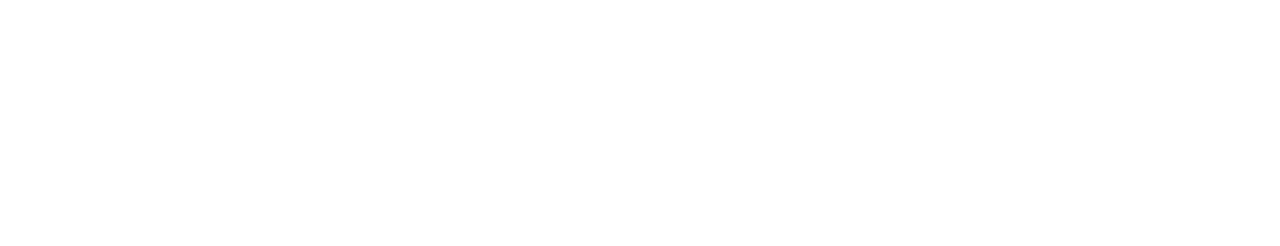
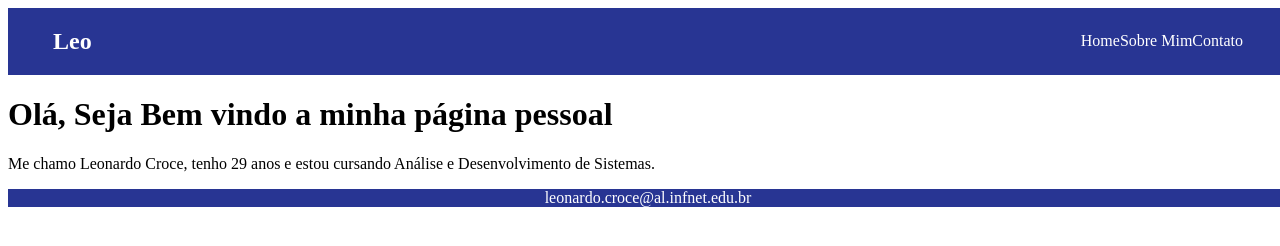
Before and after one commit to Leocroce/Pagina-Pessoal, a plain HTML site: page index.html in a window 1280 px wide. Drawn offline with Linux system fonts and the light colour scheme.

Commit message:
Página Pessoal Infnet

```diff
--- a/index.html
+++ b/index.html
@@ -9,7 +9,27 @@
 </head>
 
 <body>
-
+  <head>
+    <nav class="header">
+      <h1>Leo</h1>
+      <ul id="nav">
+        <li><a href="#nav"></a>
+          Home
+        </li>
+        <li><a href="#content"></a>
+          Sobre Mim
+        </li>
+        <li><a href="#footer"></a>
+          Contato
+        </li>
+      </ul>
+    </nav>
+    <h1>Olá, Seja Bem vindo a minha página pessoal</h1>
+    <p id="content">
+      Me chamo Leonardo Croce, tenho 29 anos e estou cursando Análise e Desenvolvimento de Sistemas.
+    </p>
+  </head>
+  <footer id="footer">leonardo.croce@al.infnet.edu.br</footer>
   <script src="script.js"></script>
 
  <!--
--- a/style.css
+++ b/style.css
@@ -2,3 +2,32 @@ html, body {
   height: 100%;
   width: 100%;
 }
+
+.header {
+  padding: 0 45px;
+  background-color: #283593;
+  color: #fff;
+  display: flex;
+  justify-content: space-between;
+  align-items: center;
+  flex-wrap: wrap;
+}
+
+#nav {
+  list-style: none;
+  margin: 0;
+  padding: 0;
+  display: flex;
+}
+
+#nav a {
+  text-decoration: none;
+  display: block;
+  color: #fff;
+}
+
+#footer {
+  background-color: #283593;
+  color: #fff;
+  text-align: center;
+}
```
